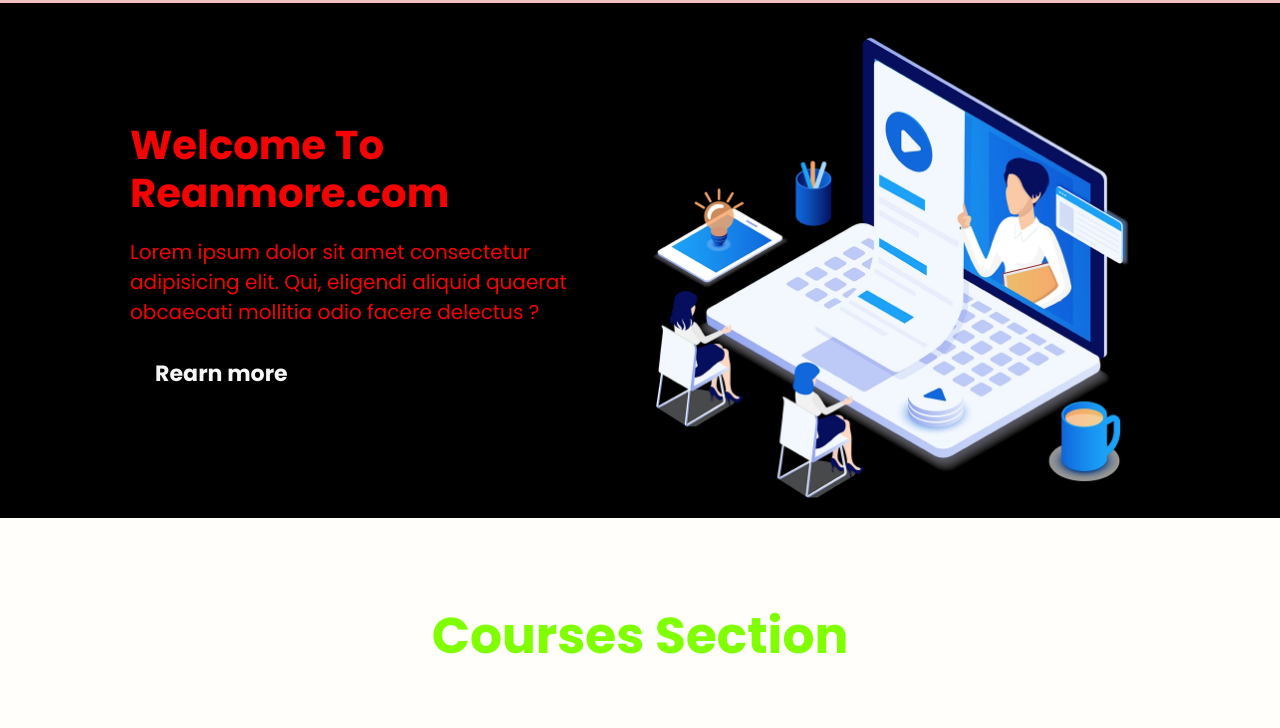
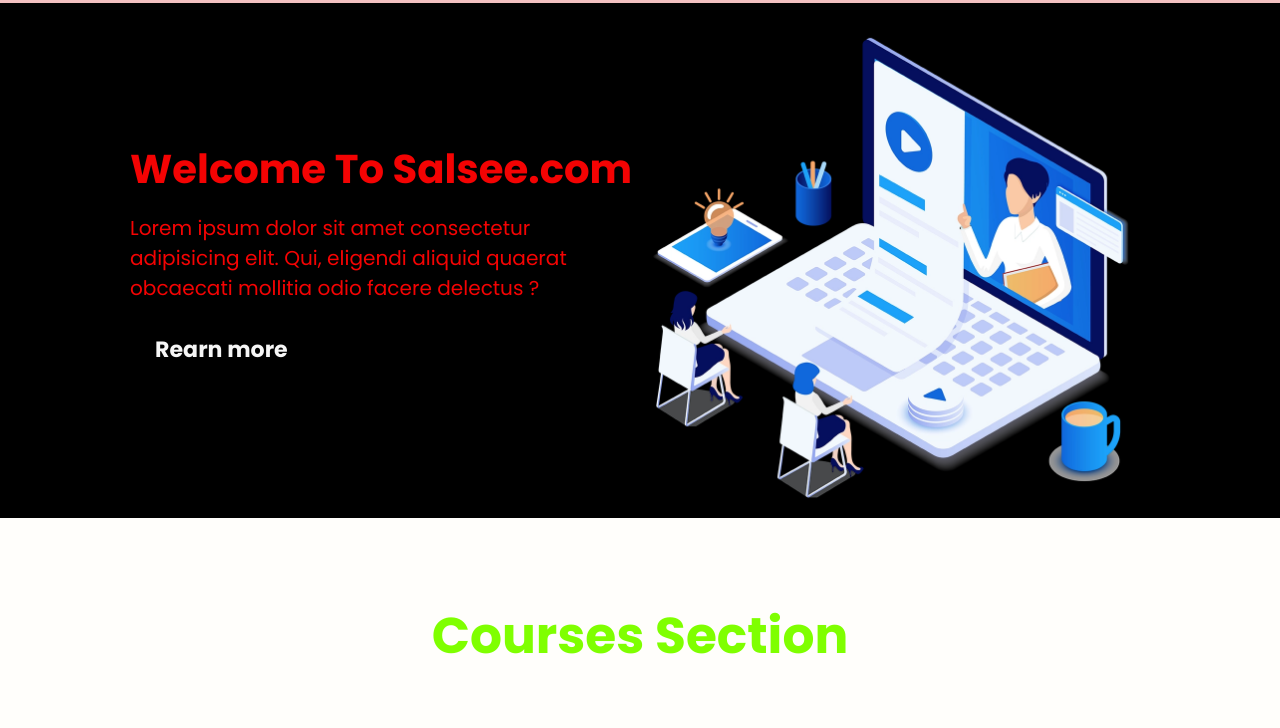
Before and after one commit to Salseeit/Benifite.io, a plain HTML site: page index.html in a window 1280 px wide. Shown: the part 72-800 px from the top of the page. Drawn offline with Linux system fonts and the light colour scheme.

Commit message:
Update index.html

```diff
--- a/index.html
+++ b/index.html
@@ -46,7 +46,7 @@
     <section class="hero">
       <div class="grid-1x2 container-width All-grid">
         <div class="hero-desc">
-          <h1 class="hero-heading">Welcome To Reanmore.com</h1>
+          <h1 class="hero-heading">Welcome To Salsee.com</h1>
           <p class="text">
             Lorem ipsum dolor sit amet consectetur adipisicing elit. Qui,
             eligendi aliquid quaerat obcaecati mollitia odio facere delectus ?
```
